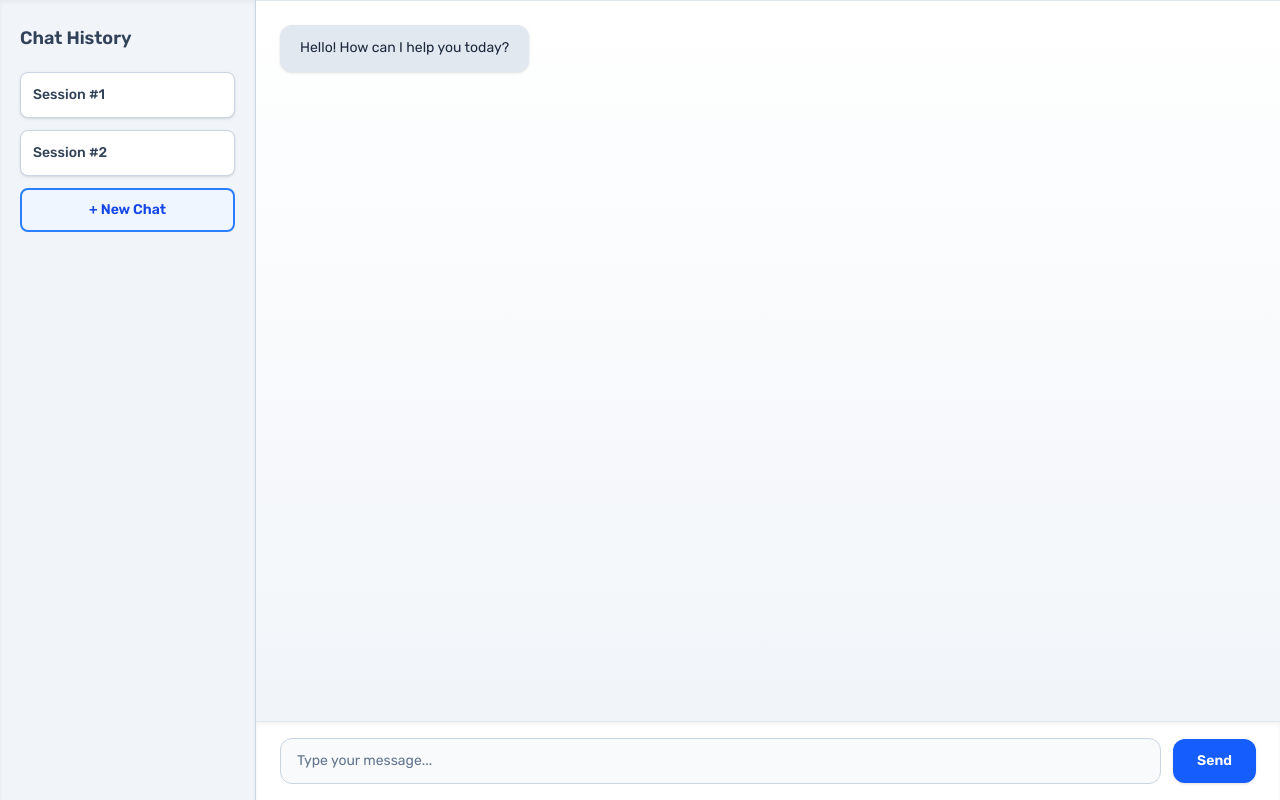
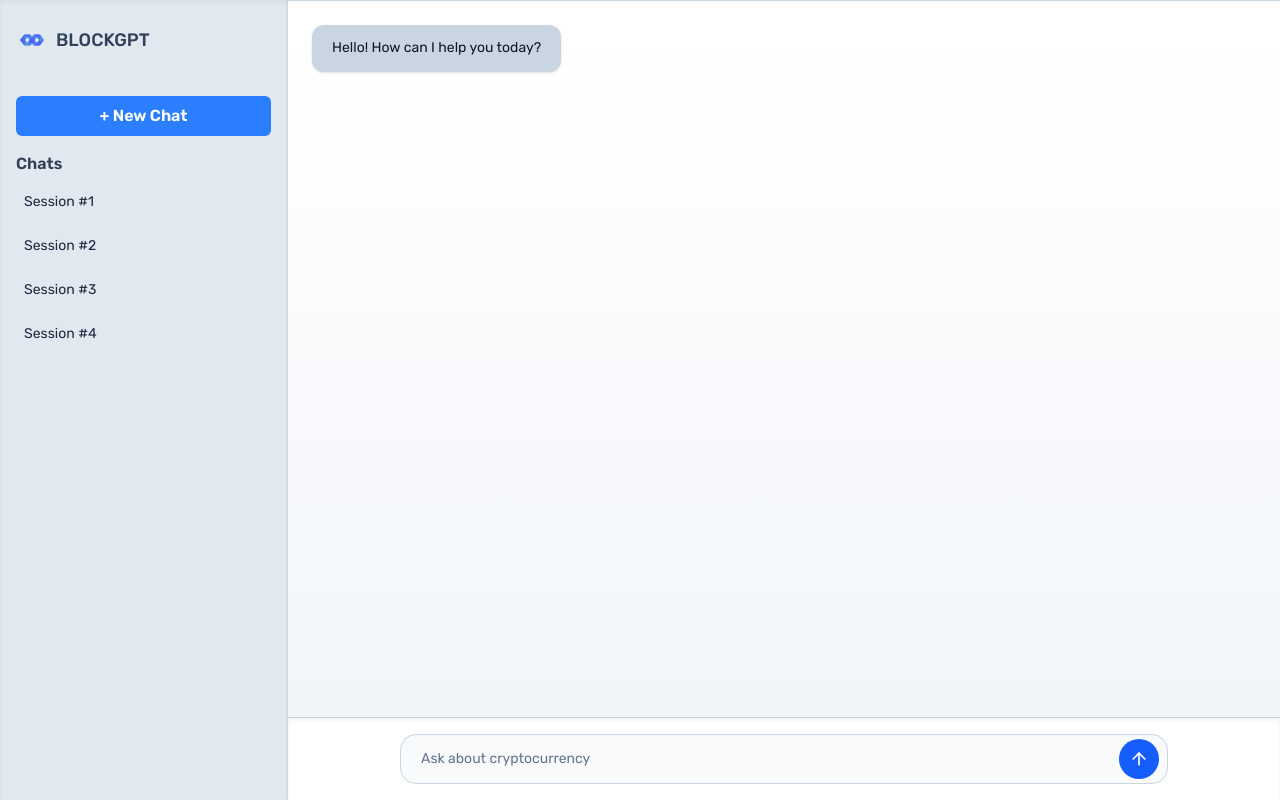
Before and after one commit to ayush9h/BLOCKGPT-V2.0, a Next.js app in the folder client/: page /chat in a window 1280 px wide. Built offline with nearby package versions, Linux system fonts and the light colour scheme; no server answers.

Commit message:
cosmetic UI changes

```diff
--- a/client/package.json
+++ b/client/package.json
@@ -9,6 +9,7 @@
     "lint": "next lint"
   },
   "dependencies": {
+    "lucide-react": "^0.525.0",
     "next": "15.2.3",
     "next-auth": "^5.0.0-beta.25",
     "react": "^19.0.0",
--- a/client/src/app/chat/page.tsx
+++ b/client/src/app/chat/page.tsx
@@ -2,28 +2,22 @@
 import { useState } from "react";
 import Navbar from "../components/navbar";
 import { sendChatMessage } from "../lib/api/chatService";
+import { ArrowUp } from "lucide-react";
 
 export default function Chat() {
-
     const [input, setInput] = useState('');
-    const [selectedModel, setSelectedModel] = useState('llama3-8b-8192')
-
-    const [messages, setMessages] = useState([
-        { role: 'assistant', text: "Hello! How can I help you today?" }
-    ]);
+    const [selectedModel, setSelectedModel] = useState('llama3-8b-8192');
+    const [messages, setMessages] = useState([{ role: 'assistant', text: "Hello! How can I help you today?" }]);
 
     const handleSend = async () => {
-        const inputData = input.trim();
-        if (!inputData) return;
-
-        setMessages(prev => [...prev, { role: 'user', text: inputData }]);
+        const trimmed = input.trim();
+        if (!trimmed) return;
+        setMessages(prev => [...prev, { role: 'user', text: trimmed }]);
         setInput('');
-
         try {
-            const data = await sendChatMessage(selectedModel,inputData);
-
+            const data = await sendChatMessage(selectedModel, trimmed);
             setMessages(prev => [...prev, { role: 'assistant', text: data.service_output || "..." }]);
-        } catch (err) {
+        } catch {
             setMessages(prev => [...prev, { role: 'assistant', text: "Error getting the response." }]);
         }
     };
@@ -35,67 +29,70 @@ export default function Chat() {
         }
     };
 
+    const sessions = ['Session #1', 'Session #2', 'Session #3', 'Session #4'];
+
     return (
-        <div className="grid grid-cols-1 md:grid-cols-5 min-h-screen bg-white text-slate-800 font-paragraph">
-            <aside className="col-span-1 bg-slate-100 border-r border-slate-300 px-5 py-6 flex flex-col shadow-inner">
-                <h2 className="text-lg font-semibold text-slate-700 mb-5">Chat History</h2>
-                <ul className="space-y-3 text-sm">
-                    {['Session #1', 'Session #2'].map((session, index) => (
-                        <li
-                            key={index}
-                            className="rounded-lg p-3 bg-white border border-slate-300 shadow hover:bg-slate-100 hover:border-blue-400 hover:shadow-md transition-all cursor-pointer font-medium text-slate-700"
+        <div className="grid grid-cols-1 md:grid-cols-[18rem_1fr] min-h-screen bg-slate-50 text-slate-800 font-paragraph">
+            <aside className="bg-slate-200 border-r border-slate-300 px-4 py-6 flex flex-col shadow-inner">
+                <div className="mb-10 flex items-center gap-2">
+                    <img src="./logo.png" alt="Logo" className="h-8 w-8 object-contain" />
+                    <span className="font-medium text-lg text-slate-700">BLOCKGPT</span>
+                </div>
+
+                <button className="mb-4 w-full rounded-md bg-blue-500 px-4 py-2 text-white font-semibold hover:bg-blue-600 transition">
+                    + New Chat
+                </button>
+
+                <h1 className="text-md font-semibold text-slate-700 mb-2">Chats</h1>
+                <ul className="space-y-2 text-sm flex-1 overflow-y-auto">
+                    {sessions.map((session, idx) => (
+                        <li key={idx}
+                            className="rounded-md p-2 hover:bg-slate-300 cursor-pointer transition"
                         >
                             {session}
                         </li>
                     ))}
-                    <button className="w-full rounded-lg px-4 py-2.5 border-2 border-blue-500 bg-blue-50 text-blue-700 font-semibold hover:bg-blue-100 hover:border-blue-600 transition cursor-pointer">
-                        + New Chat
-                    </button>
                 </ul>
             </aside>
 
-            <main className="col-span-4 flex flex-col h-screen">
-                <div className="border-b border-slate-200 bg-white px-6 shadow-sm">
+            <main className="flex flex-col h-screen">
+                <div className="border-b border-slate-300 bg-white shadow-sm">
                     <Navbar selectedModel={selectedModel} setSelectedModel={setSelectedModel} />
                 </div>
 
                 <div className="flex-1 overflow-y-auto px-6 py-6 space-y-5 bg-gradient-to-b from-white to-slate-100">
                     {messages.map((msg, idx) => (
-                        <div
-                            key={idx}
-                            className={`flex ${msg.role === 'user' ? 'justify-end' : 'justify-start'}`}
-                        >
-                            <div
-                                className={`max-w-lg rounded-xl px-5 py-3 shadow text-sm leading-relaxed ${
-                                    msg.role === 'user'
-                                        ? 'bg-blue-600 text-white'
-                                        : 'bg-slate-200 text-slate-800'
-                                }`}
-                            >
+                        <div key={idx} className={`flex ${msg.role === 'user' ? 'justify-end' : 'justify-start'}`}>
+                            <div className={`max-w-lg rounded-xl px-5 py-3 shadow text-sm leading-relaxed ${msg.role === 'user' ? 'bg-blue-700 text-white' : 'bg-slate-300 text-slate-900'
+                                }`}>
                                 {msg.text}
                             </div>
                         </div>
                     ))}
                 </div>
 
-                <div className="border-t border-slate-200 bg-white px-6 py-4 shadow-inner">
-                    <div className="flex items-center gap-3">
+                <div className="border-t border-slate-300 bg-white px-6 py-4 shadow-inner">
+                    <div className="mx-auto w-full max-w-3xl">
+                        <div className="flex items-center gap-2 rounded-2xl border border-slate-300 bg-slate-50 px-2 py-1">
                             <input
                                 type="text"
-                            placeholder="Type your message..."
-                            className="flex-1 rounded-xl border border-slate-300 bg-slate-50 px-4 py-3 text-sm text-slate-800 focus:outline-none focus:ring-2 focus:ring-blue-500 transition placeholder-slate-500"
                                 value={input}
                                 onChange={(e) => setInput(e.target.value)}
                                 onKeyDown={handleKeyDown}
+                                placeholder="Ask about cryptocurrency"
+                                className="flex-1 bg-transparent px-3 py-2 text-sm text-slate-800 focus:outline-none placeholder-slate-500"
                             />
                             <button
                                 onClick={handleSend}
-                            className="rounded-xl bg-blue-600 hover:bg-blue-700 px-6 py-3 text-sm text-white font-semibold transition-shadow shadow-sm hover:shadow-md"
+                                className="flex h-10 w-10 shrink-0 items-center justify-center rounded-full bg-blue-600 hover:bg-blue-700 transition-colors"
                             >
-                            Send
+                                <ArrowUp className="h-5 w-5 text-white" />
                             </button>
                         </div>
                     </div>
+                </div>
+
+
             </main>
         </div>
     );
--- a/client/src/app/components/navbar.tsx
+++ b/client/src/app/components/navbar.tsx
@@ -10,7 +10,7 @@ type NavbarProps = {
 };
 
 
-export default function Navbar({selectedModel, setSelectedModel}:NavbarProps) {
+export default function Navbar({ selectedModel, setSelectedModel }: NavbarProps) {
   const { data: session } = useSession()
   const [isDropdownOpen, setIsDropdownOpen] = useState(false)
 
@@ -22,18 +22,21 @@ export default function Navbar({selectedModel, setSelectedModel}:NavbarProps) {
 
   return (
     <nav className="w-full bg-white">
-      <div className="mx-auto flex max-w-screen-xl items-center justify-between p-4">
+      <div className="mx-auto flex max-w-screen-xl items-center justify-between p-6">
 
         {/* User Model Selection */}
+        <div className="relative w-44">
           <select
             value={selectedModel}
             onChange={(e) => setSelectedModel(e.target.value)}
-          className="rounded-lg border border-slate-300 px-3 py-2 text-sm text-slate-800 focus:outline-none focus:ring-2 focus:ring-blue-500"
+            className="w-full appearance-none bg-transparent text-slate-800 text-sm border border-slate-300 rounded-lg pl-3 pr-8 py-2 cursor-pointer"
           >
-          <option value="llama3-8b-8192">LLaMA3-8B</option>
+            <option value="llama3-8b-8192">Llama3-8B</option>
             <option value="qwen/qwen3-32b">Qwen3-32B</option>
             <option value="gemma2-9b-it">Gemma2-9B</option>
           </select>
+        </div>
+
 
         {/* User data */}
         <div className="relative">
```
Also changed, not shown: client/public/logo.png (added), 1 other file (tests, documents, lock files or other folders). Lines whose indentation alone changed are shown as unchanged.
